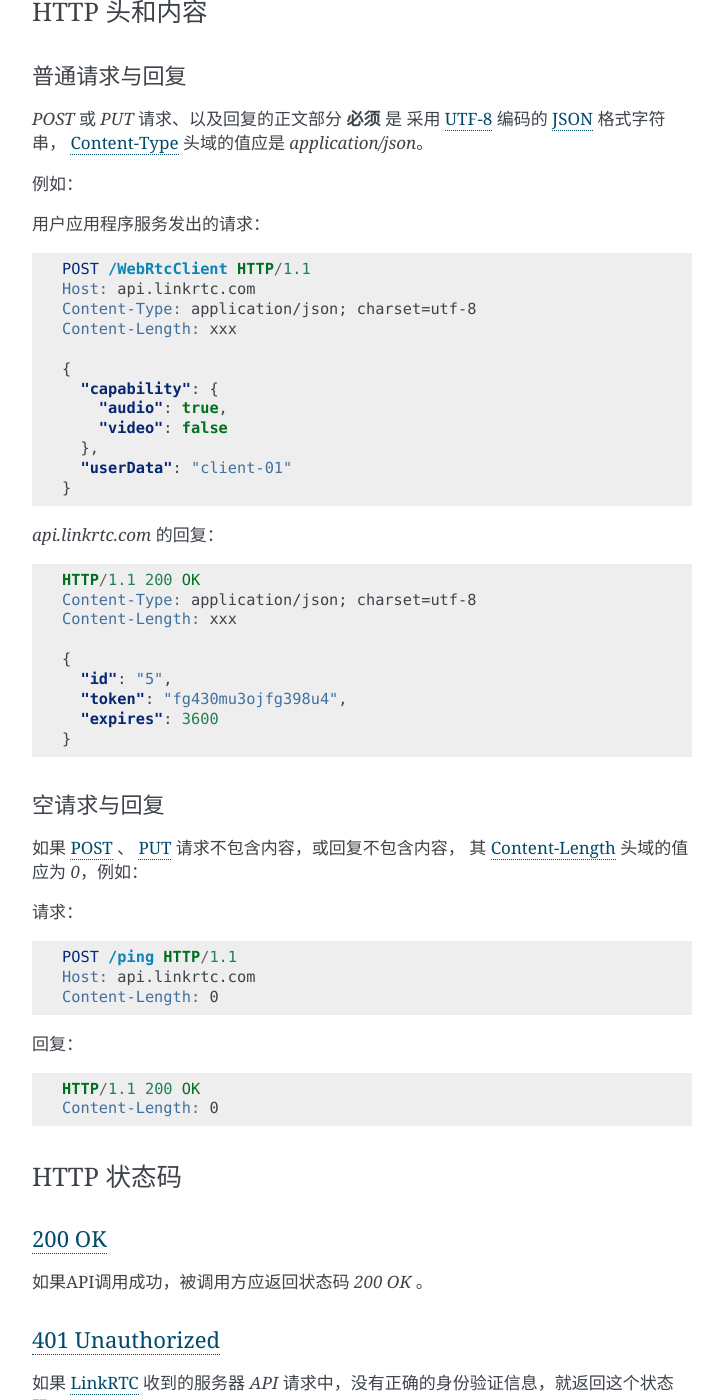
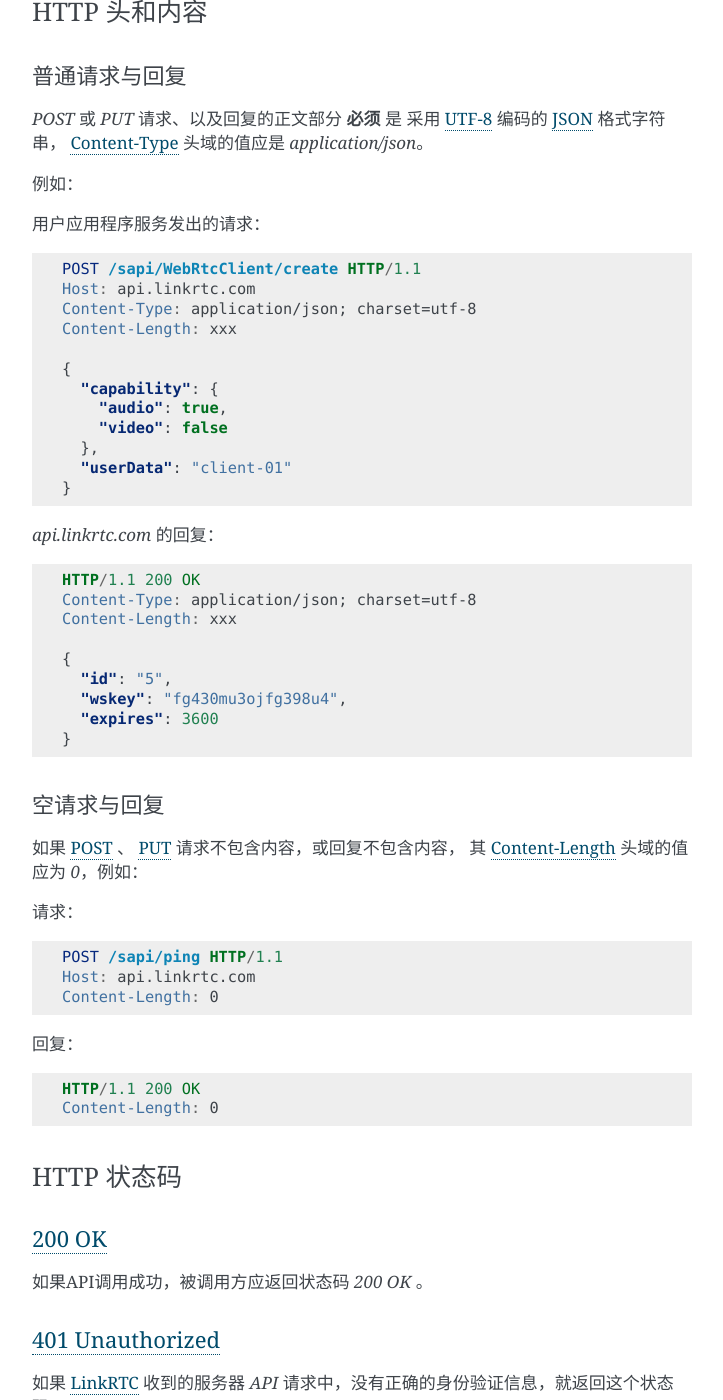
Before and after one commit to linkrtc/api_manual_zh, a Sphinx documentation site: the page built from docs/server_api/intro.rst, in a window 1280 px wide and 1400 px high, scrolled down 843 px. Shown: the whole window, without its empty margins (388-1111 px from the left). Built offline with Sphinx 7.4.7, drawn with Linux system fonts in a browser that asks for light colours.

Commit message:
fix: 某些举例与实际定义严重不一致

```diff
--- a/docs/server_api/intro.rst
+++ b/docs/server_api/intro.rst
@@ -45,7 +45,7 @@ HTTP 头和内容
 
 .. code-block:: http
 
-  POST /WebRtcClient HTTP/1.1
+  POST /sapi/WebRtcClient/create HTTP/1.1
   Host: api.linkrtc.com
   Content-Type: application/json; charset=utf-8
   Content-Length: xxx
@@ -68,7 +68,7 @@ HTTP 头和内容
 
   {
     "id": "5",
-    "token": "fg430mu3ojfg398u4",
+    "wskey": "fg430mu3ojfg398u4",
     "expires": 3600
   }
 
@@ -81,7 +81,7 @@ HTTP 头和内容
 
 .. code-block:: http
 
-  POST /ping HTTP/1.1
+  POST /sapi/ping HTTP/1.1
   Host: api.linkrtc.com
   Content-Length: 0
 
```
Also changed, not shown: docs/server_api/safety.rst (+5 -2 lines).
